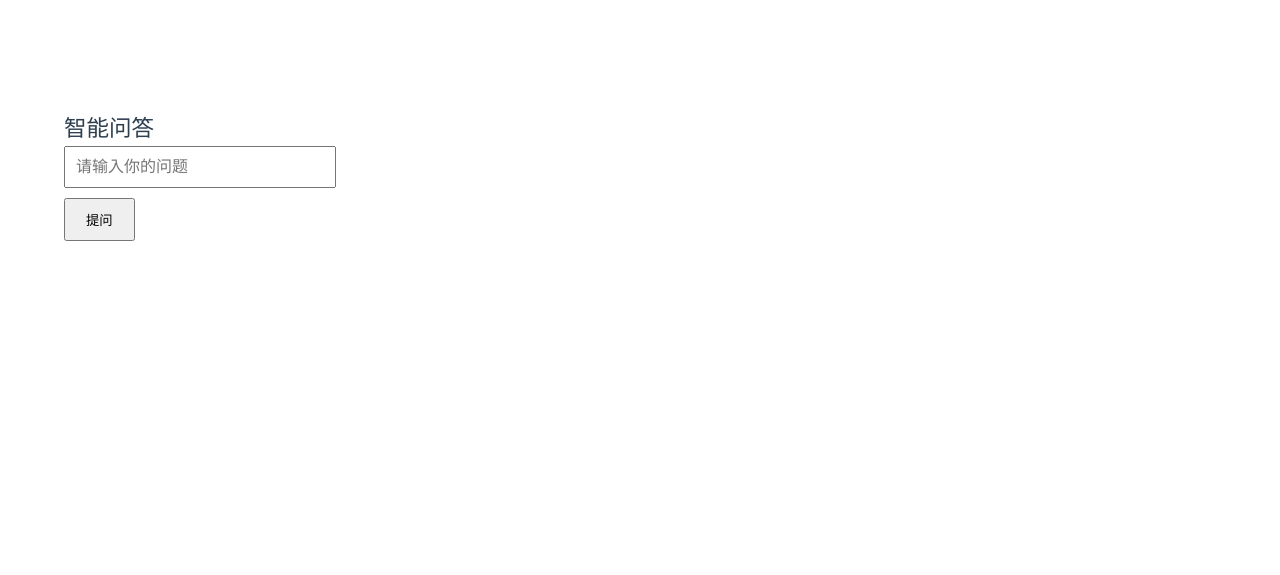
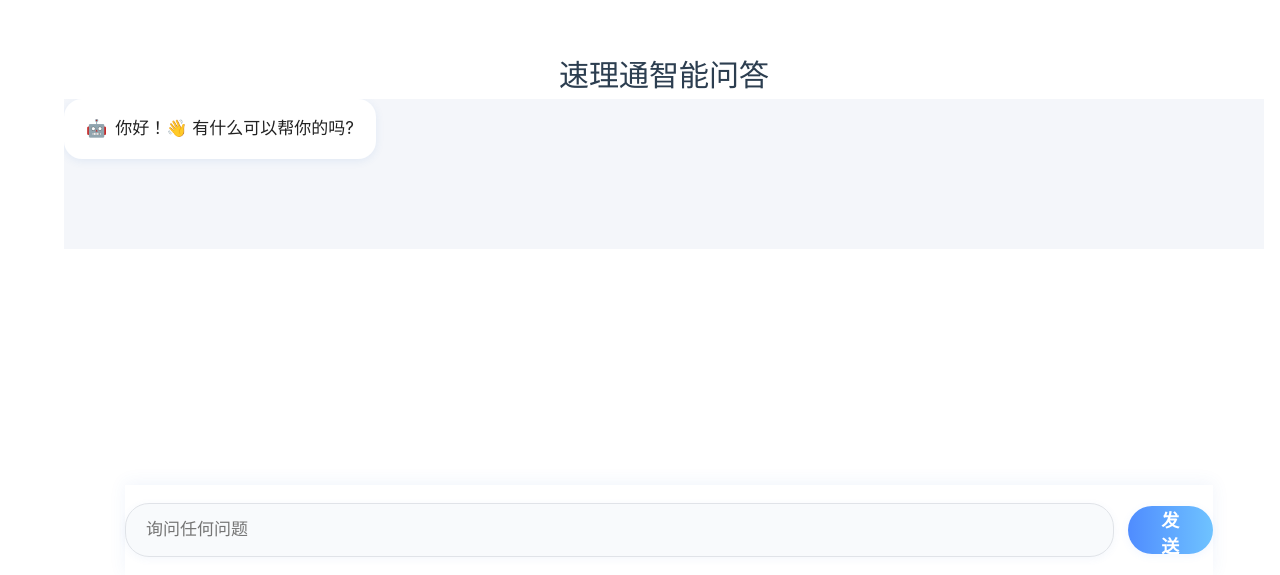
Before and after one commit to HongyanDeng/ai-module, a Vue app in the folder SpringAI2/fronted/: page / in a window 1280 px wide. Shown: the part 225-800 px from the top of the page. Built offline with nearby package versions, Linux system fonts and the light colour scheme.

Commit message:
添加注释，修改前端页面

```diff
--- a/SpringAI2/fronted/src/components/AskModel.vue
+++ b/SpringAI2/fronted/src/components/AskModel.vue
@@ -1,12 +1,27 @@
 <template>
-  <div class="ask-model">
-    <h2>智能问答</h2>
-    <input v-model="question" placeholder="请输入你的问题" @keyup.enter="askModel" />
-    <button @click="askModel">提问</button>
-    <div v-if="loading">正在生成回答...</div>
-    <div v-if="answer">
-      <h3>回答：</h3>
-      <pre>{{ answer }}</pre>
+
+  <div class="chat-page">
+    <h1>速理通智能问答</h1>
+    <div class="chat-content">
+      <div v-for="(msg, idx) in messages" :key="idx" :class="['chat-bubble', msg.role]">
+        <div class="bubble-content">
+          <span v-if="msg.role === 'ai'">🤖</span>
+          <!--
+          <span v-if="msg.role === 'user'">你</span>
+        -->
+          <span class="bubble-text">{{ msg.text }}</span>
+        </div>
+      </div>
+      <div v-if="loading" class="chat-bubble ai">
+        <div class="bubble-content">
+          <span>🤖</span>
+          <span class="bubble-text">正在生成回答...</span>
+        </div>
+      </div>
+    </div>
+    <div class="chat-input-bar">
+      <input v-model="question" placeholder="询问任何问题" @keyup.enter="askModel" />
+      <button @click="askModel">发送</button>
     </div>
   </div>
 </template>
@@ -19,27 +34,32 @@ export default {
   data() {
     return {
       question: '',
-      answer: '',
-      loading: false
+      loading: false,
+      messages: [
+        { role: 'ai', text: '你好！👋 有什么可以帮你的吗?' }
+      ]
     };
   },
   methods: {
     async askModel() {
       if (!this.question) return;
+      const userMsg = { role: 'user', text: this.question };
+      this.messages.push(userMsg);
       this.loading = true;
-      this.answer = '';
+      const q = this.question;
+      this.question = '';
       try {
         const response = await axios.post('http://localhost:8080/api/llm/ask', {
           inputs: {},
-          query: this.question,
+          query: q,
           response_mode: 'blocking',
           conversation_id: '',
           user: 'abc-123',
           answer: ''
         });
-        this.answer = response.data.answer || JSON.stringify(response.data, null, 2);
+        this.messages.push({ role: 'ai', text: response.data.answer || JSON.stringify(response.data, null, 2) });
       } catch (error) {
-        this.answer = '请求失败: ' + error.message;
+        this.messages.push({ role: 'ai', text: '请求失败: ' + error.message });
       } finally {
         this.loading = false;
       }
@@ -49,23 +69,136 @@ export default {
 </script>
 
 <style scoped>
-.ask-model {
-  max-width: 600px;
-  margin: 40px auto;
+html, body {
+  height: 80%;
+  margin: 0;
+  padding: 0;
+  background: #f4f6fa;
 }
-input {
-  width: 100%;
-  padding: 10px;
-  font-size: 16px;
+.chat-page {
+  min-height: 100vh;
+  display: flex;
+  flex-direction: column;
+  align-items: center;
+  justify-content: center;
+
 }
-button {
-  margin-top: 10px;
-  padding: 10px 20px;
+.chat-content {
+  background: #f4f6fa;
+  width: 1200px;
+  /*height: 600px;*/
+  margin-bottom: 50px;
+  /*max-width: 700px;*/
+  display: flex;
+  flex-direction: column;
+  gap: 18px;
+  align-items: center;
+  justify-content: center;
+  padding: 0;
+  box-sizing: border-box;
+  overflow-y: auto;
+  padding-bottom: 90px;
 }
-pre {
+.chat-bubble {
+  display: flex;
+  flex-direction: column;
+  align-items: flex-start;
+  max-width: 80%;
+  margin-bottom: 0;
+}
+.chat-bubble.user {
+  align-self: flex-end;
+  align-items: flex-end;
+}
+.chat-bubble.ai {
+  align-self: flex-start;
+  align-items: flex-start;
+}
+.bubble-content {
+  display: flex;
+  align-items: center;
+  background: #fff;
+  border-radius: 18px;
+  box-shadow: 0 2px 8px rgba(60,120,200,0.10);
+  padding: 16px 22px;
+  font-size: 17px;
+  color: #222;
+  min-width: 60px;
+  min-height: 32px;
+  gap: 8px;
+}
+.chat-bubble.user .bubble-content {
+  background: linear-gradient(90deg, #e3f0ff 0%, #f8fafc 100%);
+  color: #357ae8;
+}
+.bubble-text {
   white-space: pre-wrap;
-  background: #f5f5f5;
-  padding: 15px;
-  border-radius: 4px;
+  word-break: break-word;
+}
+.chat-input-bar {
+  position: fixed;
+  /*width: 1200px;*/
+  left: 0;
+  bottom: 0;
+  width: 85vw;
+  display: flex;
+  margin-left: 125px;
+  justify-content: center;
+  align-items: center;
+  background: rgba(255,255,255,0.95);
+  box-shadow: 0 -2px 16px rgba(60,120,200,0.08);
+  padding: 18px 0 18px 0;
+  z-index: 10;
+}
+.chat-input-bar input {
+  width: 1200px;
+  max-width: 95vw;
+  padding: 16px 20px;
+  font-size: 17px;
+  border: 1.5px solid #e0e3e8;
+  border-radius: 24px;
+  outline: none;
+  background: #f8fafc;
+  margin-right: 14px;
+  transition: border-color 0.2s, box-shadow 0.2s;
+  box-shadow: 0 2px 8px rgba(60,120,200,0.06);
+}
+.chat-input-bar input:focus {
+  border-color: #4f8cff;
+  box-shadow: 0 0 0 2px #e3f0ff;
+}
+.chat-input-bar button {
+  padding: 0 28px;
+  height: 48px;
+  border-radius: 24px;
+  background: linear-gradient(90deg, #4f8cff 0%, #6fc3ff 100%);
+  color: #fff;
+  border: none;
+  font-size: 18px;
+  font-weight: 600;
+  cursor: pointer;
+  box-shadow: 0 2px 8px rgba(79,140,255,0.08);
+  transition: background 0.2s, transform 0.1s;
+}
+.chat-input-bar button:hover, .chat-input-bar button:focus {
+  background: linear-gradient(90deg, #357ae8 0%, #4f8cff 100%);
+  transform: translateY(-2px) scale(1.04);
+}
+@media (max-width: 700px) {
+  .chat-content {
+    max-width: 100vw;
+    padding: 16px 0 100px 0;
+  }
+  .chat-input-bar input {
+    width: 98vw;
+    max-width: 98vw;
+    font-size: 16px;
+    padding: 12px 10px;
+  }
+  .chat-input-bar button {
+    padding: 0 14px;
+    height: 40px;
+    font-size: 16px;
+  }
 }
 </style>
```
Also changed, not shown: 1 other file (tests, documents, lock files or other folders).
